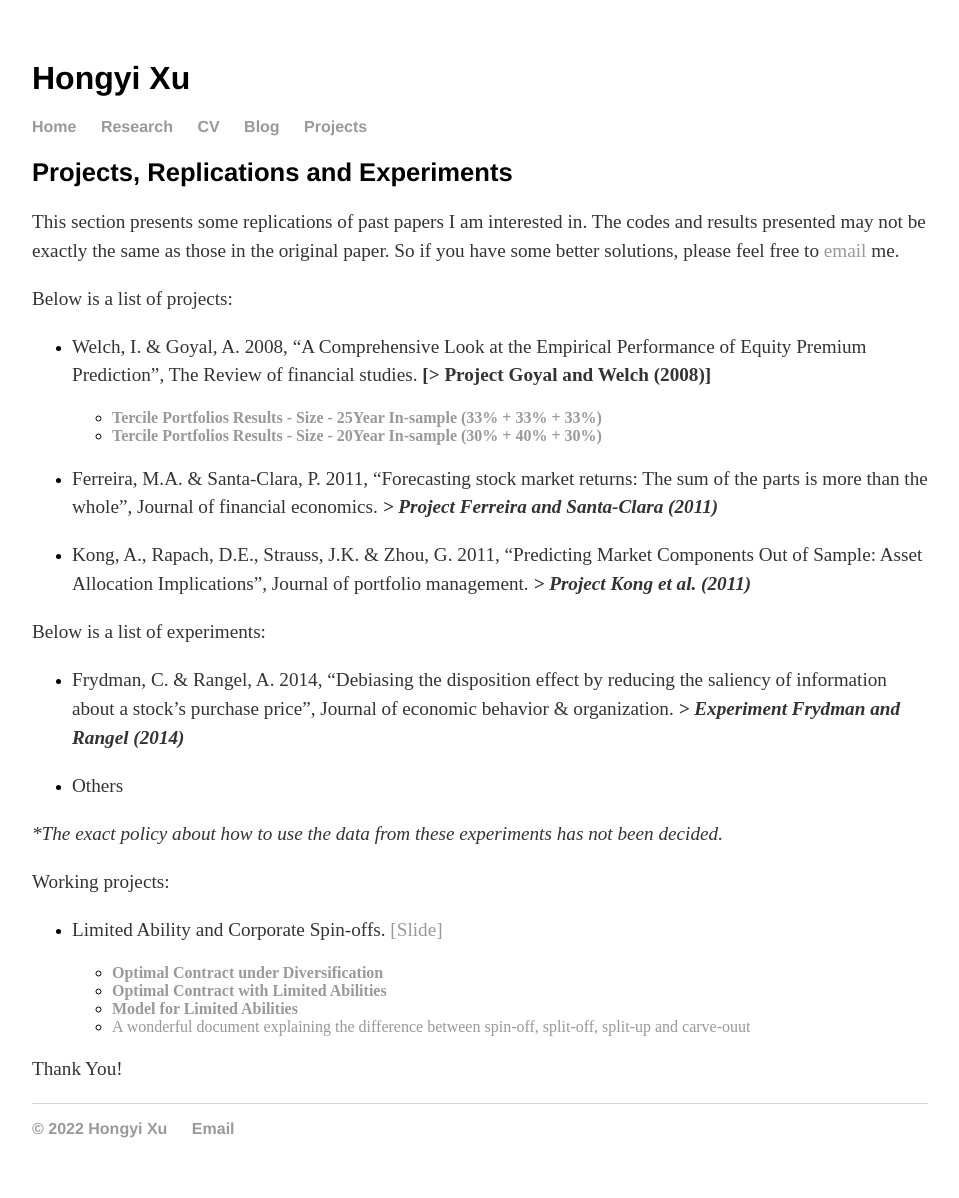
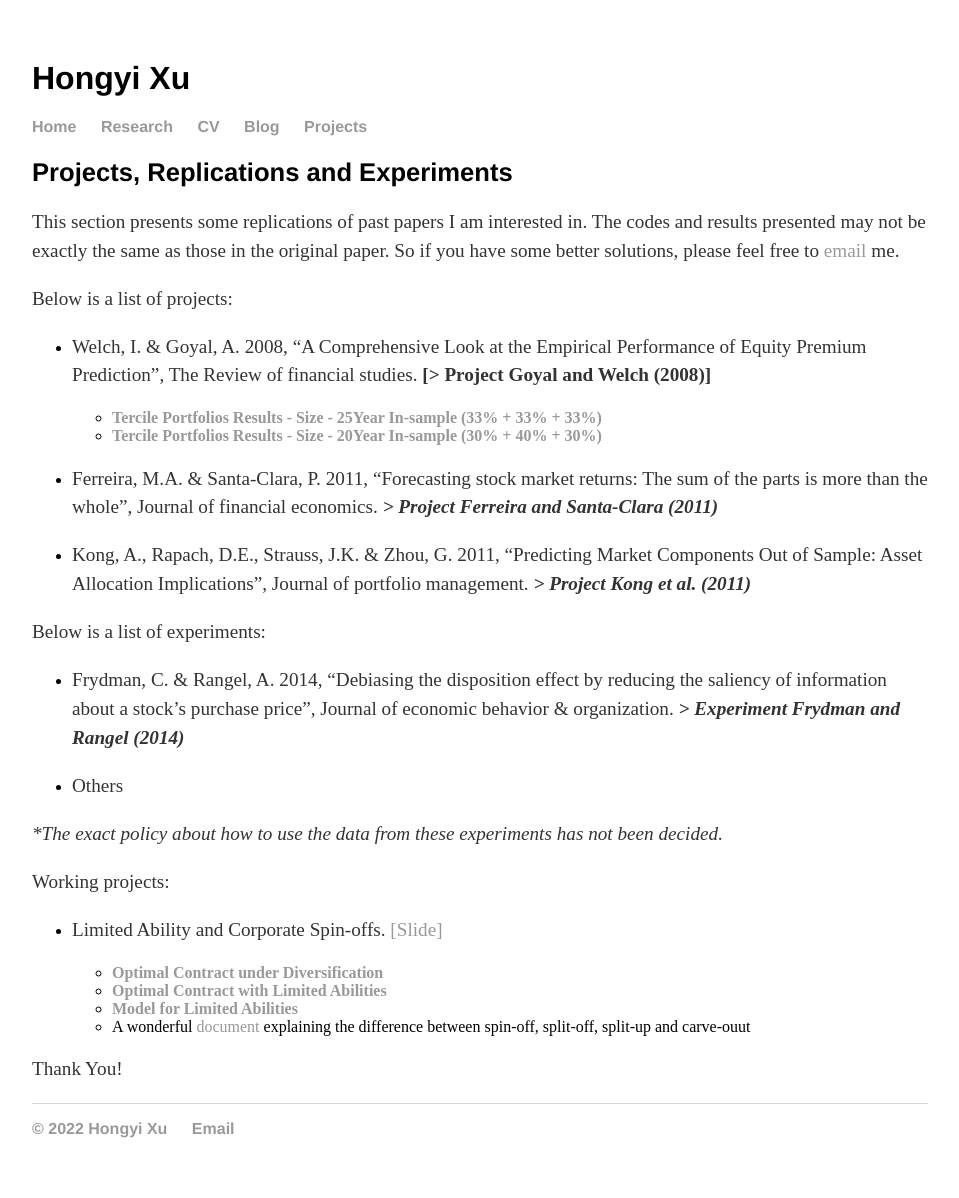
Before and after one commit to hongyileoxu/hongyileoxu.github.io, a Jekyll site: the page built from projects/index.md, in a window 1280 px wide. Shown: the whole page, without its empty margins (160-1119 px from the left). Built offline with Jekyll 4.4.1, drawn with Linux system fonts in a browser that asks for light colours.

```diff
--- a/projects/index.md
+++ b/projects/index.md
@@ -31,6 +31,6 @@ Working projects:
     - **[Optimal Contract under Diversification](https://hongyileoxu.github.io/research/TCP_Project/TCP_Project_Premodel.html)**
     - **[Optimal Contract with Limited Abilities](https://hongyileoxu.github.io/research/TCP_Project/TCP_Project_Model1.html)**
     - **[Model for Limited Abilities](https://hongyileoxu.github.io/research/TCP_Project/TCP_Project_Model2.html)**
-    - [A wonderful document explaining the difference between spin-off, split-off, split-up and carve-ouut](https://www.acapam.com/blog/what-is-the-difference-among-spin-off-split-off-and-split-up/)
+    - A wonderful [document](https://www.acapam.com/blog/what-is-the-difference-among-spin-off-split-off-and-split-up/) explaining the difference between spin-off, split-off, split-up and carve-ouut
 
 Thank You!
```
